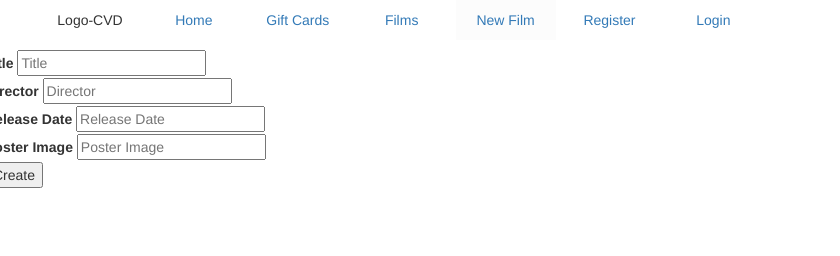
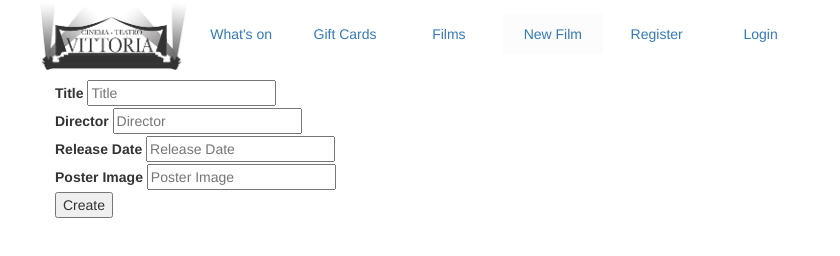
Before and after one commit to MatthieuFontaine/cinema-vittoria, a plain HTML site: page public/index.html at #!/films/new in a window 1280 px wide. Shown: the whole page, without its empty margins (0-840 px from the left). Drawn offline with nearby package versions, Linux system fonts and the light colour scheme; some packages are replaced by stand-ins of ours; a script that the page names is missing.

Commit message:
package-lock

```diff
--- a/public/index.html
+++ b/public/index.html
@@ -24,8 +24,8 @@
   <header>
     <nav>
       <ul>
-        <li id="logo">Logo-CVD</li>
-        <li><a ui-sref="home" ui-sref-active="active">Home</a></li>
+        <li id="logo"><img src="images/logo.png" alt="" style="height:70px;"></li>
+        <li><a ui-sref="home" ui-sref-active="active">What's on</a></li>
         <li><a ui-sref="gift-cards" ui-sref-active="active">Gift Cards</a></li>
         <li><a ui-sref="filmsIndex" ui-sref-active="active">Films</a></li>
         <li><a ui-sref="filmsNew" ui-sref-active="active">New Film</a></li>
--- a/public/js/controllers/carousel.js
+++ b/public/js/controllers/carousel.js
@@ -1,4 +1,3 @@
-// angular.module('filmApp', ['ngAnimate', 'ngSanitize', 'ui.bootstrap']);
 angular.module('filmApp').controller('CarouselDemoCtrl', function ($scope) {
   $scope.myInterval = 5000;
   $scope.noWrapSlides = false;
--- a/public/templates/filmsNew.html
+++ b/public/templates/filmsNew.html
@@ -1,4 +1,5 @@
-<section class="row">
+<div class="container">
+  <section class="row">
   <form ng-submit="filmsNew.create()">
     <div class="twelve columns">
       <label>Title</label>
@@ -20,3 +21,4 @@
     <button>Create</button>
   </form>
 </section>
+</div>
```
Also changed, not shown: public/templates/filmsEdit.html (+2 -0 lines), public/templates/filmsShow.html (+2 -0 lines), public/templates/gift-cards.html (+3 -1 lines), public/templates/login.html (+2 -0 lines), public/templates/register.html (+2 -1 lines), config/routes.js (indentation only), public/images/logo.png (added), 1 other file.
